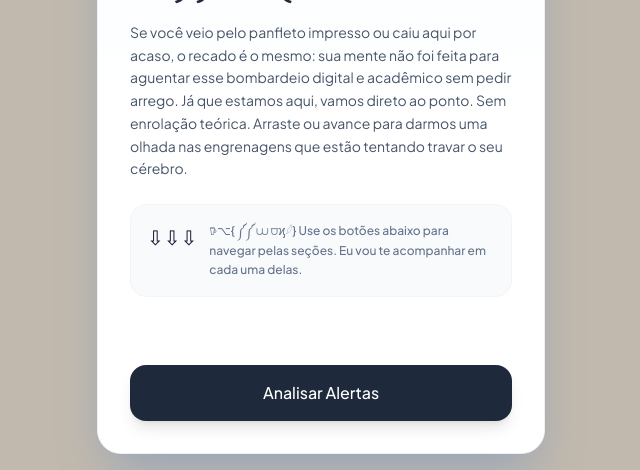
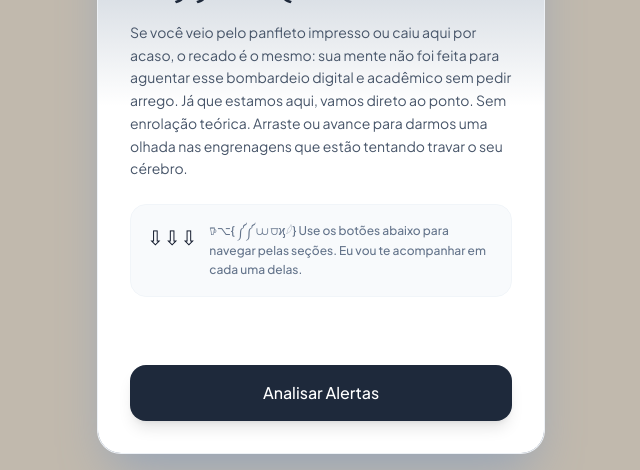
Before and after one commit to lukeperseu/Cartilha-Psicoeducativa-do-Zane, a plain HTML site: page index.html in a window 1280 px wide. Shown: the part 330-800 px from the top of the page, without its empty margins (319-959 px from the left). Drawn offline with nearby package versions, Linux system fonts and the light colour scheme; a web font is replaced by a local one.

Commit message:
Update index.html

```diff
--- a/index.html
+++ b/index.html
@@ -54,7 +54,7 @@
             </div>
         </header>
 
-        <main class="flex-grow relative flex items-stretch min-h-[520px] dark:bg-violet-950 dark:text-slate-200">
+        <main class="flex-grow relative flex items-stretch min-h-[520px] bg-slate-500 dark:bg-violet-950 dark:text-slate-200">
 
             <section id="page0" class="page-slide w-full p-8 flex flex-col justify-between absolute inset-0 bg-gradient-to-b from-[#E0F2FE]/30 via-white to-white overflow-y-auto dark:from-slate-900 dark:via-slate-900 dark:to-violet-950 dark:text-slate-200 dark:font-bold">
                 <div class="my-auto space-y-6">
```
